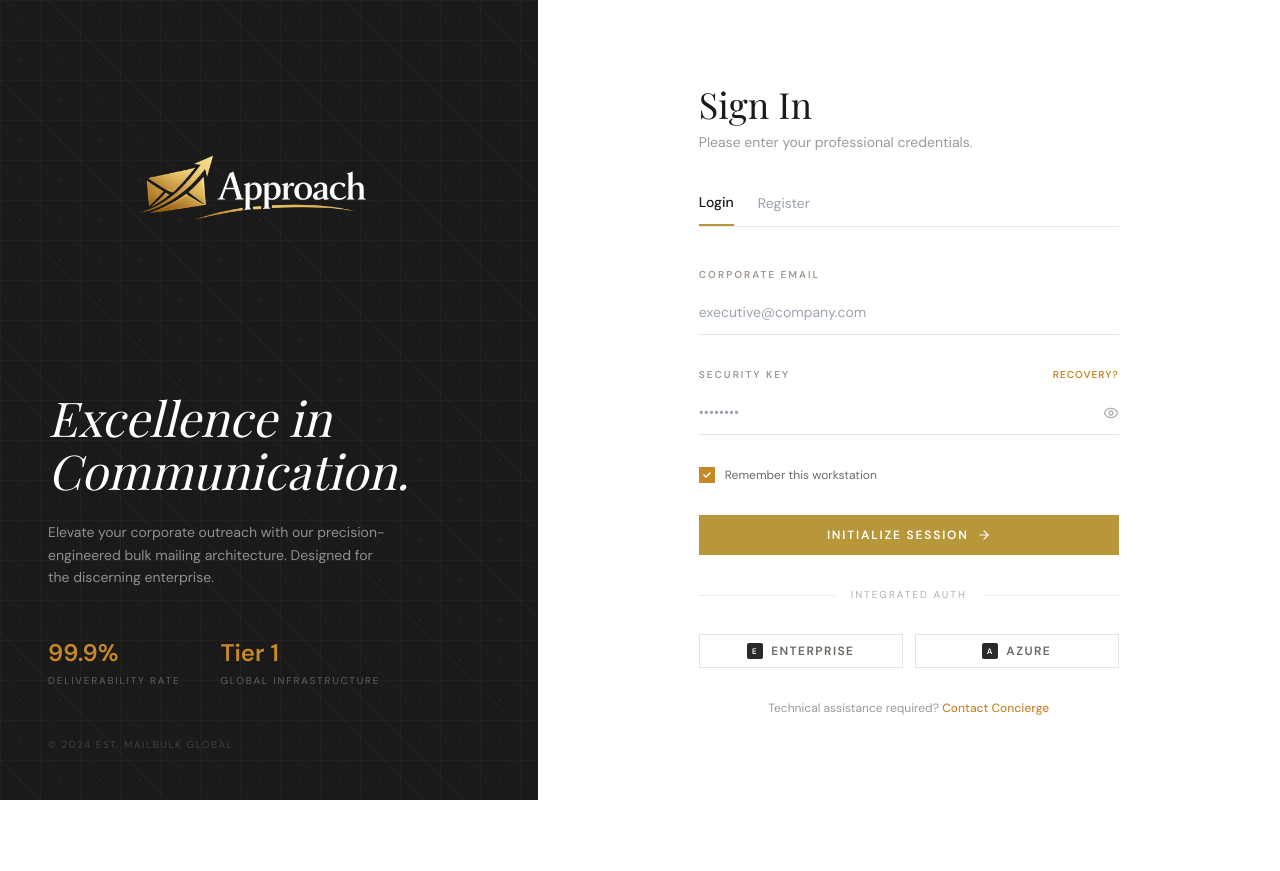
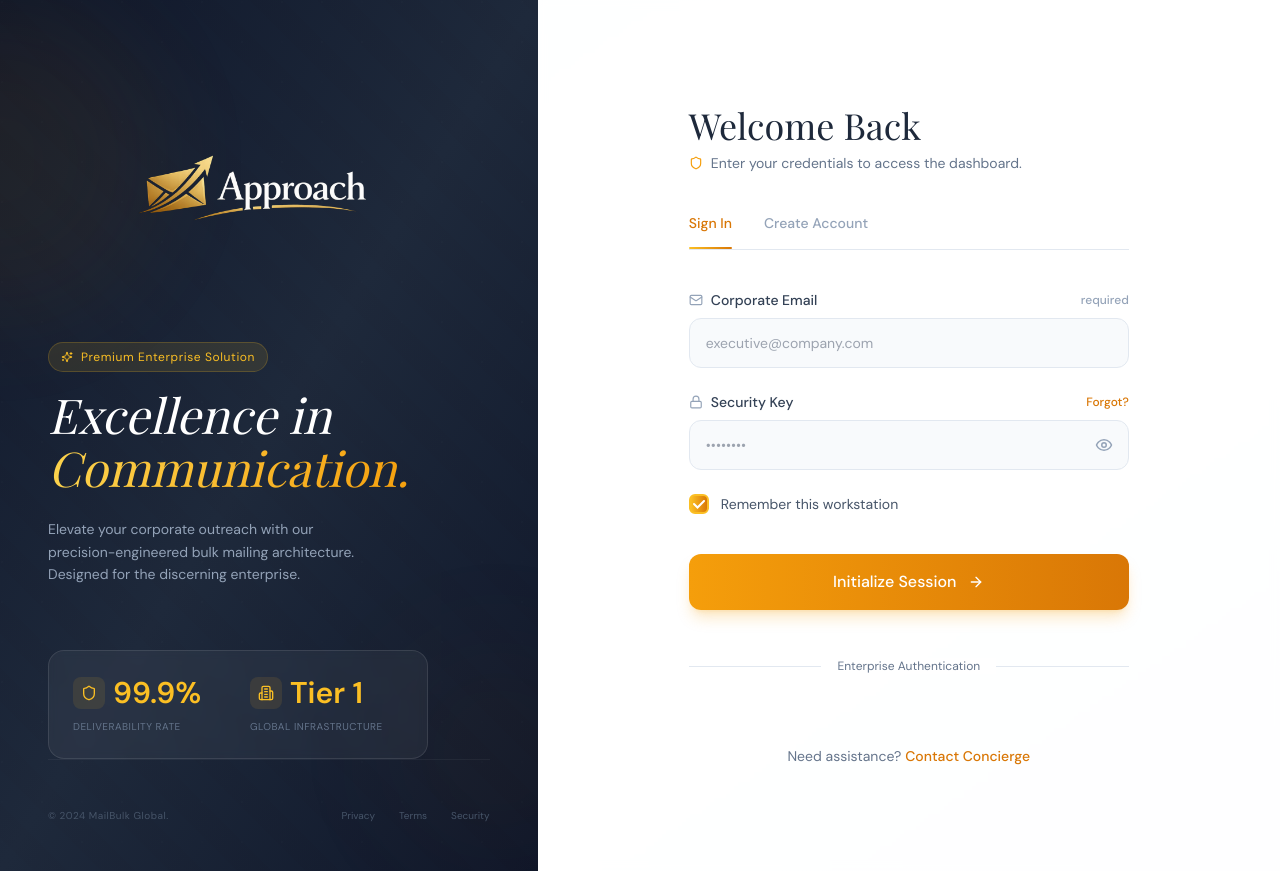
Before and after one commit to ayushsingh212/Approach, a Next.js app: page /login in a window 1280 px wide. Both pictures are taken after a click on the button 706 px from the left and 475 px from the top of the page. Before the commit the page ends 800 px from the top, so only its background shows below. Built offline with nearby package versions, Linux system fonts and the light colour scheme; a web font is replaced by a local one.

Commit message:
Added the logo and improved the login page ui

```diff
--- a/app/layout.tsx
+++ b/app/layout.tsx
@@ -2,13 +2,16 @@ import type { Metadata } from "next";
 import "./globals.css";
 
 export const metadata: Metadata = {
-  title: "MailBulk B2B — Excellence in Communication",
+  title: "Approach— Excellence in Communication",
   description: "Precision-engineered bulk mailing architecture for the discerning enterprise.",
 };
 
 export default function RootLayout({ children }: { children: React.ReactNode }) {
   return (
     <html lang="en">
+      <head>
+        <link rel="shortcut icon" href="./logo.png"  type="image/x-icon" width="20" height="20" />
+      </head>
       <body>{children}</body>
     </html>
   );
--- a/app/login/page.tsx
+++ b/app/login/page.tsx
@@ -1,116 +1,160 @@
 "use client";
 
-import { useState } from "react";
+import { useState, useEffect } from "react";
 import Link from "next/link";
-import { Eye, EyeOff, ArrowRight } from "lucide-react";
+import { Eye, EyeOff, ArrowRight, Shield, Sparkles, Building2, Mail, Lock, User, ChevronRight } from "lucide-react";
 
 export default function LoginPage() {
   const [tab, setTab] = useState<"login" | "register">("login");
   const [showPassword, setShowPassword] = useState(false);
   const [remember, setRemember] = useState(false);
+  const [mounted, setMounted] = useState(false);
+
+  useEffect(() => {
+    setMounted(true);
+  }, []);
+
+  if (!mounted) return null;
 
   return (
-    <div className="min-h-screen flex">
-      {/* Left Panel */}
-      <div className="w-[42%] dark-grid-bg relative flex flex-col p-12 text-white overflow-hidden">
-        {/* Cross-hatch overlay */}
+    <div className="min-h-screen flex bg-gradient-to-br from-slate-50 via-white to-slate-50">
+      <div className="w-[42%] relative flex flex-col p-12 text-white overflow-hidden bg-gradient-to-br from-slate-900 via-slate-800 to-slate-900">
+        <div className="absolute top-0 -left-40 w-80 h-80 bg-amber-500/20 rounded-full blur-3xl animate-pulse" />
+        <div className="absolute bottom-0 -right-20 w-60 h-60 bg-amber-600/10 rounded-full blur-3xl animate-pulse delay-1000" />
+
         <div
-          className="absolute inset-0 pointer-events-none"
+          className="absolute inset-0 pointer-events-none opacity-20"
           style={{
-            backgroundImage:
-              "repeating-linear-gradient(45deg, transparent, transparent 28px, rgba(255,255,255,0.015) 28px, rgba(255,255,255,0.015) 30px)",
+            backgroundImage: `
+              radial-gradient(circle at 2px 2px, rgba(255,255,255,0.05) 1px, transparent 0),
+              repeating-linear-gradient(45deg,
+                transparent,
+                transparent 24px,
+                rgba(200, 136, 42, 0.03) 24px,
+                rgba(200, 136, 42, 0.03) 48px
+              )
+            `,
+            backgroundSize: '40px 40px, 100% 100%'
           }}
         />
 
-        {/* Logo */}
-        <div >
-          <img src="./logo.png" alt="Logo"/>
+        {/* <div className="relative z-20 flex items-center gap-3 mb-16 group">
+          <div className="w-12 h-12 bg-gradient-to-br from-amber-400 to-amber-600 rounded-xl flex items-center justify-center shadow-2xl shadow-amber-500/20 group-hover:scale-105 transition-transform duration-300">
+            <span className="text-2xl font-bold text-white">MB</span>
+          </div>
+          <div>
+            <span className="text-2xl font-light tracking-wider" style={{ fontFamily: "'Playfair Display', serif" }}>
+              Mail<span className="font-bold text-amber-400">Bulk</span>
+            </span>
+            <div className="text-[10px] tracking-wider text-amber-400/60 uppercase">Enterprise Suite</div>
+          </div>
+        </div> */}
+        <div>
+          <img src="./logo.png" alt="MailBulk Logo"  />
         </div>
 
-        {/* Center Content */}
-        <div className="relative z-10 flex-1 flex flex-col justify-center max-w-[340px]">
+        <div className="relative z-10 flex-1 flex flex-col justify-center max-w-[380px]">
+          <div className="mb-4 inline-flex">
+            <span className="inline-flex items-center gap-2 text-amber-400 text-xs tracking-wider bg-amber-400/10 px-3 py-1.5 rounded-full border border-amber-400/20">
+              <Sparkles size={12} />
+              Premium Enterprise Solution
+            </span>
+          </div>
+
           <h1
-            className="text-5xl leading-[1.1] mb-6"
+            className="text-5xl leading-[1.1] mb-6 text-white"
             style={{ fontFamily: "'Playfair Display', serif", fontStyle: "italic" }}
           >
-            Excellence in Communication.
+            Excellence in
+            <span className="block text-transparent bg-clip-text bg-gradient-to-r from-amber-300 to-amber-500">
+              Communication.
+            </span>
           </h1>
-          <p className="text-sm leading-relaxed" style={{ color: "#909090" }}>
+
+          <p className="text-sm leading-relaxed text-slate-400 mb-8 max-w-xs">
             Elevate your corporate outreach with our precision-engineered bulk
             mailing architecture. Designed for the discerning enterprise.
           </p>
 
-          {/* Stats */}
-          <div className="mt-12 flex gap-10">
+          <div className="grid grid-cols-2 gap-6 mt-8 p-6 bg-white/5 backdrop-blur-sm rounded-2xl border border-white/10">
             <div>
+              <div className="flex items-center gap-2 mb-2">
+                <div className="w-8 h-8 rounded-lg bg-amber-400/10 flex items-center justify-center">
+                  <Shield size={16} className="text-amber-400" />
+                </div>
                 <div
-                className="text-2xl font-semibold"
-                style={{ color: "#c8882a", fontFamily: "'DM Sans', sans-serif" }}
+                  className="text-3xl font-bold text-amber-400"
+                  style={{ fontFamily: "'DM Sans', sans-serif" }}
                 >
                   99.9%
                 </div>
-              <div
-                className="text-[10px] tracking-[0.18em] uppercase mt-1"
-                style={{ color: "#606060" }}
-              >
+              </div>
+              <div className="text-[10px] tracking-wider uppercase text-slate-500">
                 Deliverability Rate
               </div>
             </div>
+
             <div>
+              <div className="flex items-center gap-2 mb-2">
+                <div className="w-8 h-8 rounded-lg bg-amber-400/10 flex items-center justify-center">
+                  <Building2 size={16} className="text-amber-400" />
+                </div>
                 <div
-                className="text-2xl font-semibold"
-                style={{ color: "#c8882a", fontFamily: "'DM Sans', sans-serif" }}
+                  className="text-3xl font-bold text-amber-400"
+                  style={{ fontFamily: "'DM Sans', sans-serif" }}
                 >
                   Tier 1
                 </div>
-              <div
-                className="text-[10px] tracking-[0.18em] uppercase mt-1"
-                style={{ color: "#606060" }}
-              >
+              </div>
+              <div className="text-[10px] tracking-wider uppercase text-slate-500">
                 Global Infrastructure
               </div>
             </div>
           </div>
         </div>
 
-        {/* Footer */}
-        <div
-          className="relative z-10 text-[10px] tracking-[0.15em] uppercase"
-          style={{ color: "#404040" }}
-        >
-          © 2024 Est. Mailbulk Global.
+        <div className="relative z-10 flex justify-between items-center pt-12 border-t border-white/5">
+          <div className="text-[10px] tracking-wider text-slate-600">
+            © 2024 MailBulk Global.
+          </div>
+          <div className="flex gap-6 text-[10px] text-slate-600">
+            <span className="hover:text-amber-400 cursor-pointer transition-colors">Privacy</span>
+            <span className="hover:text-amber-400 cursor-pointer transition-colors">Terms</span>
+            <span className="hover:text-amber-400 cursor-pointer transition-colors">Security</span>
+          </div>
         </div>
       </div>
 
-      {/* Right Panel */}
-      <div className="flex-1 flex flex-col justify-center px-20 py-12 bg-white">
-        <div className="max-w-[420px] w-full mx-auto animate-fade-up">
+      <div className="flex-1 flex flex-col justify-center px-20 py-12 bg-white/80 backdrop-blur-sm">
+        <div className="max-w-[440px] w-full mx-auto animate-fade-up">
+          <div className="mb-10">
             <h2
-            className="text-4xl mb-2"
+              className="text-4xl mb-2 text-slate-800"
               style={{ fontFamily: "'Playfair Display', serif" }}
             >
-            Sign In
+              {tab === "login" ? "Welcome Back" : "Begin Journey"}
             </h2>
-          <p className="text-sm mb-10" style={{ color: "#9a9a9a" }}>
-            Please enter your professional credentials.
+            <p className="text-sm text-slate-500 flex items-center gap-2">
+              <Shield size={14} className="text-amber-500" />
+              {tab === "login" ? "Enter your credentials to access the dashboard." : "Create your enterprise account."}
             </p>
+          </div>
 
-          {/* Tabs */}
-          <div
-            className="flex gap-6 border-b mb-10"
-            style={{ borderColor: "#e8e8e8" }}
-          >
+          <div className="flex gap-8 mb-10 border-b border-slate-200">
             {(["login", "register"] as const).map((t) => (
               <button
                 key={t}
                 onClick={() => setTab(t)}
-                className={`pb-3 text-sm transition-colors duration-200 capitalize ${
+                className={`pb-4 text-sm font-medium transition-all duration-300 relative ${
                   tab === t
-                    ? "tab-active font-medium"
-                    : "text-gray-400 hover:text-gray-600"
+                    ? "text-amber-600"
+                    : "text-slate-400 hover:text-slate-600"
                 }`}
               >
-                {t === "login" ? "Login" : "Register"}
+                {t === "login" ? "Sign In" : "Create Account"}
+                {tab === t && (
+                  <div className="absolute bottom-0 left-0 right-0 h-0.5 bg-gradient-to-r from-amber-400 to-amber-600 rounded-full" />
+                )}
               </button>
             ))}
           </div>
@@ -127,6 +171,36 @@ export default function LoginPage() {
           )}
         </div>
       </div>
+
+      <style jsx>{`
+        .animate-fade-up {
+          animation: fadeUp 0.6s ease-out;
+        }
+
+        @keyframes fadeUp {
+          from {
+            opacity: 0;
+            transform: translateY(20px);
+          }
+          to {
+            opacity: 1;
+            transform: translateY(0);
+          }
+        }
+
+        @keyframes pulse {
+          0%, 100% { opacity: 0.3; }
+          50% { opacity: 0.6; }
+        }
+
+        .animate-pulse {
+          animation: pulse 4s ease-in-out infinite;
+        }
+
+        .delay-1000 {
+          animation-delay: 1s;
+        }
+      `}</style>
     </div>
   );
 }
@@ -143,128 +217,128 @@ function LoginForm({
   setRemember: (v: boolean) => void;
 }) {
   return (
-    <form className="flex flex-col gap-8" onSubmit={(e) => e.preventDefault()}>
-      {/* Email */}
-      <div>
-        <label className="form-label">Corporate Email</label>
+    <form className="flex flex-col gap-6" onSubmit={(e) => e.preventDefault()}>
+      <div className="space-y-2">
+        <label className="text-sm font-medium text-slate-700 flex items-center justify-between">
+          <span className="flex items-center gap-2">
+            <Mail size={14} className="text-slate-400" />
+            Corporate Email
+          </span>
+          <span className="text-xs text-slate-400">required</span>
+        </label>
         <input
           type="email"
-          className="form-input"
+          className="w-full px-4 py-3.5 bg-slate-50 border border-slate-200 rounded-xl focus:outline-none focus:ring-2 focus:ring-amber-400/20 focus:border-amber-400 transition-all duration-300 text-sm"
           placeholder="executive@company.com"
         />
       </div>
 
-      {/* Password */}
-      <div>
-        <div className="flex items-center justify-between mb-2">
-          <label className="form-label" style={{ marginBottom: 0 }}>
+      <div className="space-y-2">
+        <div className="flex items-center justify-between">
+          <label className="text-sm font-medium text-slate-700 flex items-center gap-2">
+            <Lock size={14} className="text-slate-400" />
             Security Key
           </label>
           <button
             type="button"
-            className="text-[10px] font-semibold tracking-[0.1em] uppercase"
-            style={{ color: "#c8882a" }}
+            className="text-xs font-medium text-amber-600 hover:text-amber-700 transition-colors"
           >
-            Recovery?
+            Forgot?
           </button>
         </div>
         <div className="relative">
           <input
             type={showPassword ? "text" : "password"}
-            className="form-input pr-10"
+            className="w-full px-4 py-3.5 bg-slate-50 border border-slate-200 rounded-xl focus:outline-none focus:ring-2 focus:ring-amber-400/20 focus:border-amber-400 transition-all duration-300 pr-12 text-sm"
             placeholder="••••••••"
           />
           <button
             type="button"
             onClick={() => setShowPassword(!showPassword)}
-            className="absolute right-0 top-1/2 -translate-y-1/2"
-            style={{ color: "#b0b0b0" }}
+            className="absolute right-4 top-1/2 -translate-y-1/2 text-slate-400 hover:text-amber-600 transition-colors"
           >
-            {showPassword ? <EyeOff size={16} /> : <Eye size={16} />}
+            {showPassword ? <EyeOff size={18} /> : <Eye size={18} />}
           </button>
         </div>
       </div>
 
-      {/* Remember */}
-      <div className="flex items-center gap-2.5">
+      <div className="flex items-center justify-between">
+        <label className="flex items-center gap-3 cursor-pointer">
           <button
             type="button"
             onClick={() => setRemember(!remember)}
-          className="w-4 h-4 border flex items-center justify-center transition-colors"
-          style={{
-            borderColor: remember ? "#c8882a" : "#d0d0d0",
-            background: remember ? "#c8882a" : "transparent",
-          }}
+            className={`w-5 h-5 rounded-md border-2 transition-all duration-300 flex items-center justify-center ${
+              remember
+                ? "bg-gradient-to-r from-amber-400 to-amber-600 border-amber-400"
+                : "border-slate-300 hover:border-amber-400"
+            }`}
           >
             {remember && (
-            <svg width="8" height="6" viewBox="0 0 8 6" fill="none">
+              <svg width="12" height="9" viewBox="0 0 12 9" fill="none">
                 <path
-                d="M1 3L3 5L7 1"
+                  d="M1 4L4.5 7.5L11 1"
                   stroke="white"
-                strokeWidth="1.5"
+                  strokeWidth="2"
                   strokeLinecap="round"
                 />
               </svg>
             )}
           </button>
-        <span className="text-xs" style={{ color: "#6b6b6b" }}>
-          Remember this workstation
-        </span>
+          <span className="text-sm text-slate-600">Remember this workstation</span>
+        </label>
       </div>
 
-      {/* Submit */}
       <Link
         href="/compose"
-        className="btn-gold w-full justify-center text-center py-4"
+        className="group relative inline-flex items-center justify-center px-8 py-4 font-medium text-white bg-gradient-to-r from-amber-500 to-amber-600 rounded-xl overflow-hidden shadow-lg shadow-amber-500/25 hover:shadow-xl hover:shadow-amber-500/30 transition-all duration-300 mt-4"
       >
+        <span className="absolute inset-0 bg-gradient-to-r from-amber-400 to-amber-500 opacity-0 group-hover:opacity-100 transition-opacity duration-300" />
+        <span className="relative flex items-center gap-3">
           Initialize Session
-        <ArrowRight size={14} />
+          <ArrowRight size={16} className="group-hover:translate-x-1 transition-transform" />
+        </span>
       </Link>
 
-      {/* Integrated Auth */}
-      <div className="relative">
-        <div
-          className="absolute inset-y-1/2 left-0 right-0 border-t"
-          style={{ borderColor: "#eeeeee" }}
-        />
-        <div className="relative flex justify-center">
-          <span
-            className="bg-white px-4 text-[10px] tracking-[0.2em] uppercase"
-            style={{ color: "#b0b0b0" }}
-          >
-            Integrated Auth
-          </span>
+      <div className="relative my-6">
+        <div className="absolute inset-0 flex items-center">
+          <div className="w-full border-t border-slate-200"></div>
+        </div>
+        <div className="relative flex justify-center text-xs">
+          <span className="px-4 bg-white text-slate-500">Enterprise Authentication</span>
         </div>
       </div>
 
-      {/* SSO Buttons */}
-      <div className="grid grid-cols-2 gap-3">
-        {["Enterprise", "Azure"].map((provider) => (
+      {/* <div className="grid grid-cols-2 gap-3">
+        {[
+          { name: "Enterprise", icon: "🏢", bg: "from-blue-500 to-blue-600" },
+          { name: "Azure", icon: "☁️", bg: "from-sky-500 to-sky-600" },
+          { name: "Google", icon: "G", bg: "from-red-500 to-red-600" },
+          { name: "Okta", icon: "🔐", bg: "from-green-500 to-green-600" }
+        ].map((provider) => (
           <button
-            key={provider}
+            key={provider.name}
             type="button"
-            className="btn-outline justify-center py-3 text-[11px]"
+            className="flex items-center justify-center gap-2 px-4 py-3 bg-white border border-slate-200 rounded-xl hover:border-amber-400 hover:bg-amber-50/30 transition-all duration-300 group"
           >
-            <span
-              className="w-4 h-4 rounded-sm flex items-center justify-center text-[8px] font-bold text-white"
-              style={{ background: "#2a2a2a" }}
-            >
-              {provider[0]}
+            <span className={`w-6 h-6 rounded-md bg-gradient-to-br ${provider.bg} flex items-center justify-center text-white text-xs font-bold`}>
+              {provider.icon}
             </span>
-            {provider}
+            <span className="text-xs font-medium text-slate-600 group-hover:text-amber-600">
+              {provider.name}
+            </span>
           </button>
         ))}
-      </div>
+      </div> */}
 
-      {/* Concierge */}
-      <p className="text-center text-xs" style={{ color: "#9a9a9a" }}>
-        Technical assistance required?{" "}
-        <span
-          className="cursor-pointer font-medium"
-          style={{ color: "#c8882a" }}
+      <p className="text-center text-sm text-slate-500 mt-6">
+        Need assistance?{' '}
+        <button
+          type="button"
+          className="font-medium text-amber-600 hover:text-amber-700 transition-colors relative group"
         >
           Contact Concierge
-        </span>
+          <span className="absolute bottom-0 left-0 w-full h-0.5 bg-amber-400 scale-x-0 group-hover:scale-x-100 transition-transform duration-300" />
+        </button>
       </p>
     </form>
   );
@@ -272,44 +346,88 @@ function LoginForm({
 
 function RegisterForm() {
   return (
-    <form className="flex flex-col gap-8" onSubmit={(e) => e.preventDefault()}>
-      <div className="grid grid-cols-2 gap-6">
-        <div>
-          <label className="form-label">First Name</label>
-          <input type="text" className="form-input" placeholder="Jonathan" />
+    <form className="flex flex-col gap-5" onSubmit={(e) => e.preventDefault()}>
+      <div className="grid grid-cols-2 gap-4">
+        <div className="space-y-2">
+          <label className="text-sm font-medium text-slate-700 flex items-center gap-2">
+            <User size={14} className="text-slate-400" />
+            First Name
+          </label>
+          <input
+            type="text"
+            className="w-full px-4 py-3.5 bg-slate-50 border border-slate-200 rounded-xl focus:outline-none focus:ring-2 focus:ring-amber-400/20 focus:border-amber-400 transition-all duration-300 text-sm"
+            placeholder="Jonathan"
+          />
         </div>
-        <div>
-          <label className="form-label">Last Name</label>
-          <input type="text" className="form-input" placeholder="Doe" />
+        <div className="space-y-2">
+          <label className="text-sm font-medium text-slate-700 flex items-center gap-2">
+            <User size={14} className="text-slate-400" />
+            Last Name
+          </label>
+          <input
+            type="text"
+            className="w-full px-4 py-3.5 bg-slate-50 border border-slate-200 rounded-xl focus:outline-none focus:ring-2 focus:ring-amber-400/20 focus:border-amber-400 transition-all duration-300 text-sm"
+            placeholder="Doe"
+          />
         </div>
       </div>
-      <div>
-        <label className="form-label">Corporate Email</label>
+
+      <div className="space-y-2">
+        <label className="text-sm font-medium text-slate-700 flex items-center gap-2">
+          <Mail size={14} className="text-slate-400" />
+          Corporate Email
+        </label>
         <input
           type="email"
-          className="form-input"
+          className="w-full px-4 py-3.5 bg-slate-50 border border-slate-200 rounded-xl focus:outline-none focus:ring-2 focus:ring-amber-400/20 focus:border-amber-400 transition-all duration-300 text-sm"
           placeholder="executive@company.com"
         />
       </div>
-      <div>
-        <label className="form-label">Organization</label>
+
+      <div className="space-y-2">
+        <label className="text-sm font-medium text-slate-700 flex items-center gap-2">
+          <Building2 size={14} className="text-slate-400" />
+          Organization
+        </label>
         <input
           type="text"
-          className="form-input"
+          className="w-full px-4 py-3.5 bg-slate-50 border border-slate-200 rounded-xl focus:outline-none focus:ring-2 focus:ring-amber-400/20 focus:border-amber-400 transition-all duration-300 text-sm"
           placeholder="Global Logistics Corp."
         />
       </div>
-      <div>
-        <label className="form-label">Access Key</label>
-        <input type="password" className="form-input" placeholder="••••••••" />
+
+      <div className="space-y-2">
+        <label className="text-sm font-medium text-slate-700 flex items-center gap-2">
+          <Lock size={14} className="text-slate-400" />
+          Access Key
+        </label>
+        <input
+          type="password"
+          className="w-full px-4 py-3.5 bg-slate-50 border border-slate-200 rounded-xl focus:outline-none focus:ring-2 focus:ring-amber-400/20 focus:border-amber-400 transition-all duration-300 text-sm"
+          placeholder="••••••••"
+        />
       </div>
+
       <Link
         href="/compose"
-        className="btn-gold w-full justify-center text-center py-4"
+        className="group relative inline-flex items-center justify-center px-8 py-4 font-medium text-white bg-gradient-to-r from-amber-500 to-amber-600 rounded-xl overflow-hidden shadow-lg shadow-amber-500/25 hover:shadow-xl hover:shadow-amber-500/30 transition-all duration-300 mt-4"
       >
+        <span className="absolute inset-0 bg-gradient-to-r from-amber-400 to-amber-500 opacity-0 group-hover:opacity-100 transition-opacity duration-300" />
+        <span className="relative flex items-center gap-3">
           Create Account
-        <ArrowRight size={14} />
+          <ChevronRight size={16} className="group-hover:translate-x-1 transition-transform" />
+        </span>
       </Link>
+
+      <p className="text-center text-sm text-slate-500 mt-4">
+        Already registered?{' '}
+        <button
+          type="button"
+          className="font-medium text-amber-600 hover:text-amber-700 transition-colors"
+        >
+          Sign in
+        </button>
+      </p>
     </form>
   );
 }
```
Lines whose indentation alone changed are shown as unchanged.
